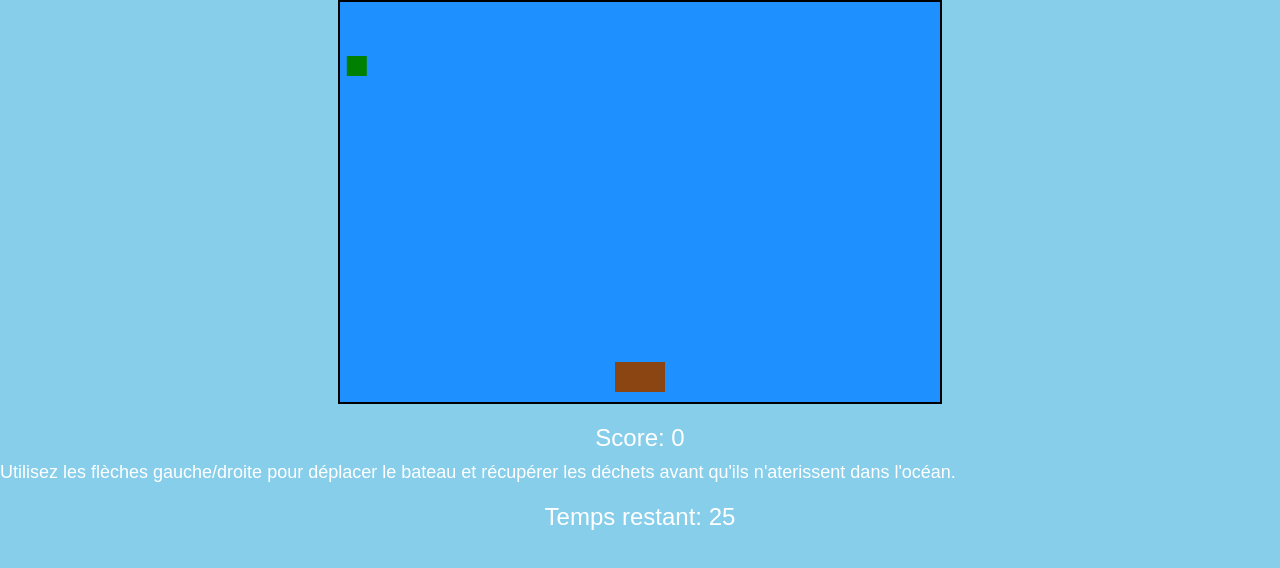
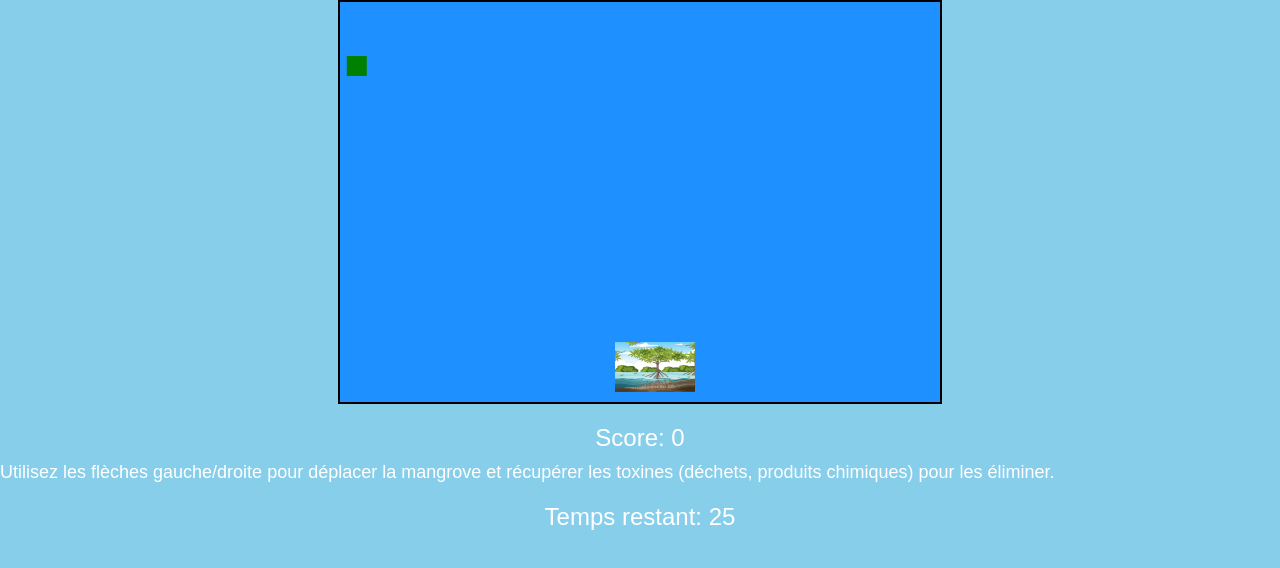
Before and after one commit to Vert-Paturage/N2I, a plain HTML site: page recuperation/index.html in a window 1280 px wide. Drawn offline with Linux system fonts and the light colour scheme.

Commit message:
Modifie mangroves

```diff
--- a/recuperation/index.html
+++ b/recuperation/index.html
@@ -44,53 +44,55 @@
 
   <canvas id="gameCanvas" width="600" height="400"></canvas>
   <div class="message" id="scoreDisplay">Score: 0</div>
-  <div class="instruction">Utilisez les flèches gauche/droite pour déplacer le bateau et récupérer les déchets avant qu'ils n'aterissent dans l'océan.</div>
+  <div class="instruction">Utilisez les flèches gauche/droite pour déplacer la mangrove et récupérer les toxines (déchets, produits chimiques) pour les éliminer.</div>
   <div class="message" id="timerDisplay">Temps restant: 30</div>
 
   <script>
-    // Variables de jeu
+
     const canvas = document.getElementById("gameCanvas");
     const ctx = canvas.getContext("2d");
 
     let score = 0;
     let boatX = canvas.width / 2 - 25;
-    const boatWidth = 50;
-    const boatHeight = 30;
+    const boatWidth = 80;
+    const boatHeight = 50;
     let boatSpeed = 5;
 
     let trashItems = [];
     let trashSpeed = 2;
 
-    let gameTime = 30; // 30 secondes
-    let gameInterval; // Pour stocker l'intervalle de temps
+    let gameTime = 30;
+    let gameInterval;
     let gameOver = false;
 
-    // Fonction pour dessiner le bateau
+    const boatImage = new Image();
+    boatImage.src = 'mangroves.jpg';
+
+
     function drawBoat() {
-      ctx.fillStyle = "#8B4513"; // couleur du bateau
-      ctx.fillRect(boatX, canvas.height - boatHeight - 10, boatWidth, boatHeight);
+      ctx.drawImage(boatImage, boatX, canvas.height - boatHeight - 10, boatWidth, boatHeight);
     }
 
-    // Fonction pour dessiner les déchets
+
     function drawTrash() {
-      ctx.fillStyle = "green"; // couleur des déchets
+      ctx.fillStyle = "green";
       trashItems.forEach(item => {
         ctx.fillRect(item.x, item.y, 20, 20);
       });
     }
 
-    // Fonction pour mettre à jour les déchets
+
     function updateTrash() {
       trashItems.forEach(item => {
         item.y += trashSpeed;
         if (item.y > canvas.height) {
-          item.y = -20; // réinitialiser la position des déchets lorsqu'ils tombent
+          item.y = -20;
           item.x = Math.random() * (canvas.width - 20);
         }
       });
     }
 
-    // Vérifier si le bateau récupère un déchet
+
     function checkCollisions() {
       trashItems.forEach((item, index) => {
         if (
@@ -99,14 +101,14 @@
           item.y < canvas.height - boatHeight - 10 + boatHeight &&
           item.y + 20 > canvas.height - boatHeight - 10
         ) {
-          trashItems.splice(index, 1); // supprimer le déchet récupéré
-          score++; // augmenter le score
+          trashItems.splice(index, 1);
+          score++;
           document.getElementById("scoreDisplay").innerText = `Score: ${score}`;
         }
       });
     }
 
-    // Fonction pour gérer les mouvements du bateau
+
     function moveBoat(e) {
       if (e.key === "ArrowLeft" && boatX > 0) {
         boatX -= boatSpeed;
@@ -116,7 +118,7 @@
       }
     }
 
-    // Ajouter de nouveaux déchets de manière aléatoire
+
     function generateTrash() {
       if (Math.random() < 0.02) {
         trashItems.push({
@@ -126,7 +128,7 @@
       }
     }
 
-    // Mettre à jour le timer et arrêter le jeu après 30 secondes
+
     function updateTimer() {
       if (gameOver) return;
 
@@ -141,9 +143,9 @@
       }
     }
 
-    // Fonction pour mettre à jour le jeu
+
     function updateGame() {
-      if (gameOver) return; // Si le jeu est terminé, on arrête le jeu
+      if (gameOver) return;
 
       ctx.clearRect(0, 0, canvas.width, canvas.height);
       drawBoat();
@@ -154,11 +156,11 @@
       requestAnimationFrame(updateGame);
     }
 
-    // Démarrer le jeu
+
     window.addEventListener("keydown", moveBoat);
 
-    // Démarrer le chronomètre
-    gameInterval = setInterval(updateTimer, 1000); // Met à jour le timer toutes les secondes
+
+    gameInterval = setInterval(updateTimer, 1000);
 
     updateGame();
   </script>
```
Also changed, not shown: recuperation/mangroves.jpg (added).
